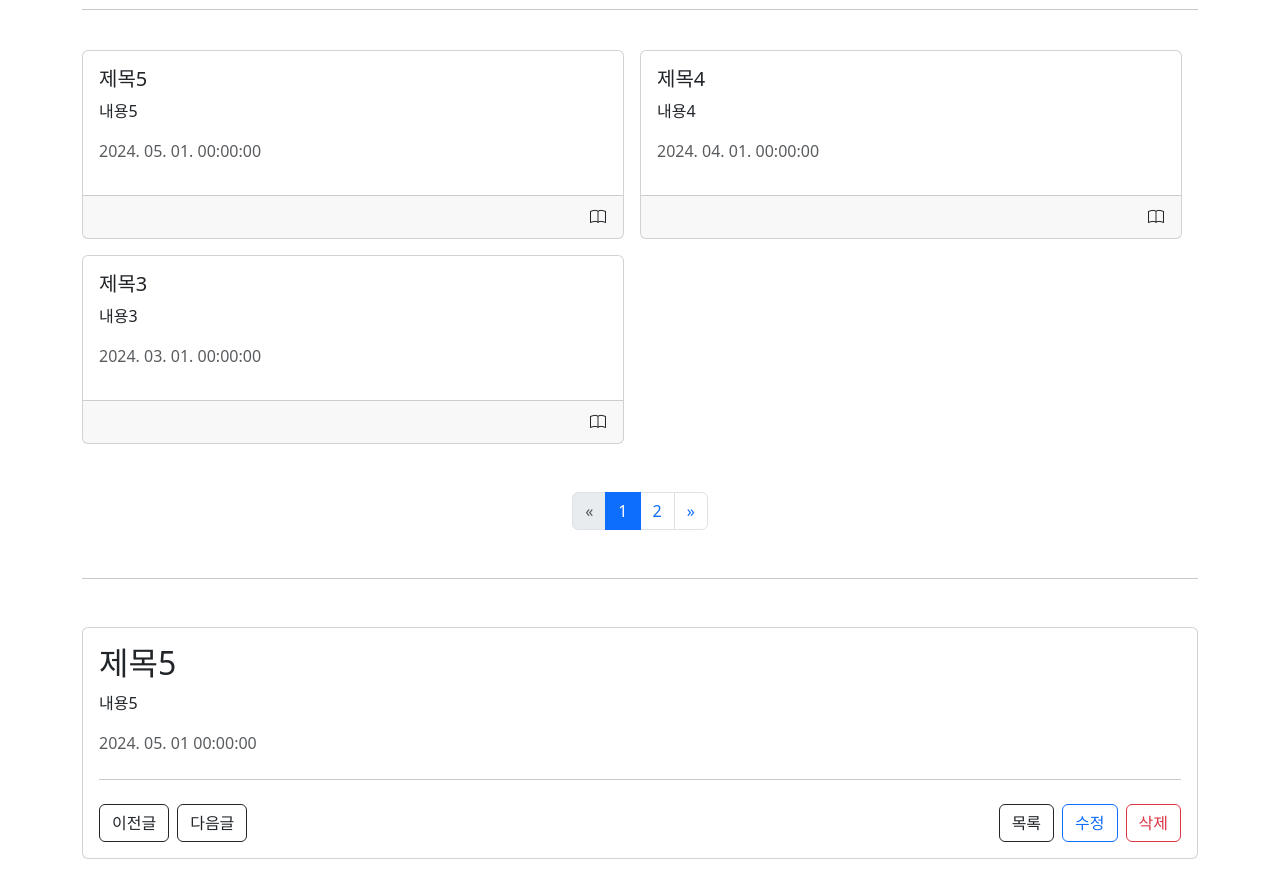
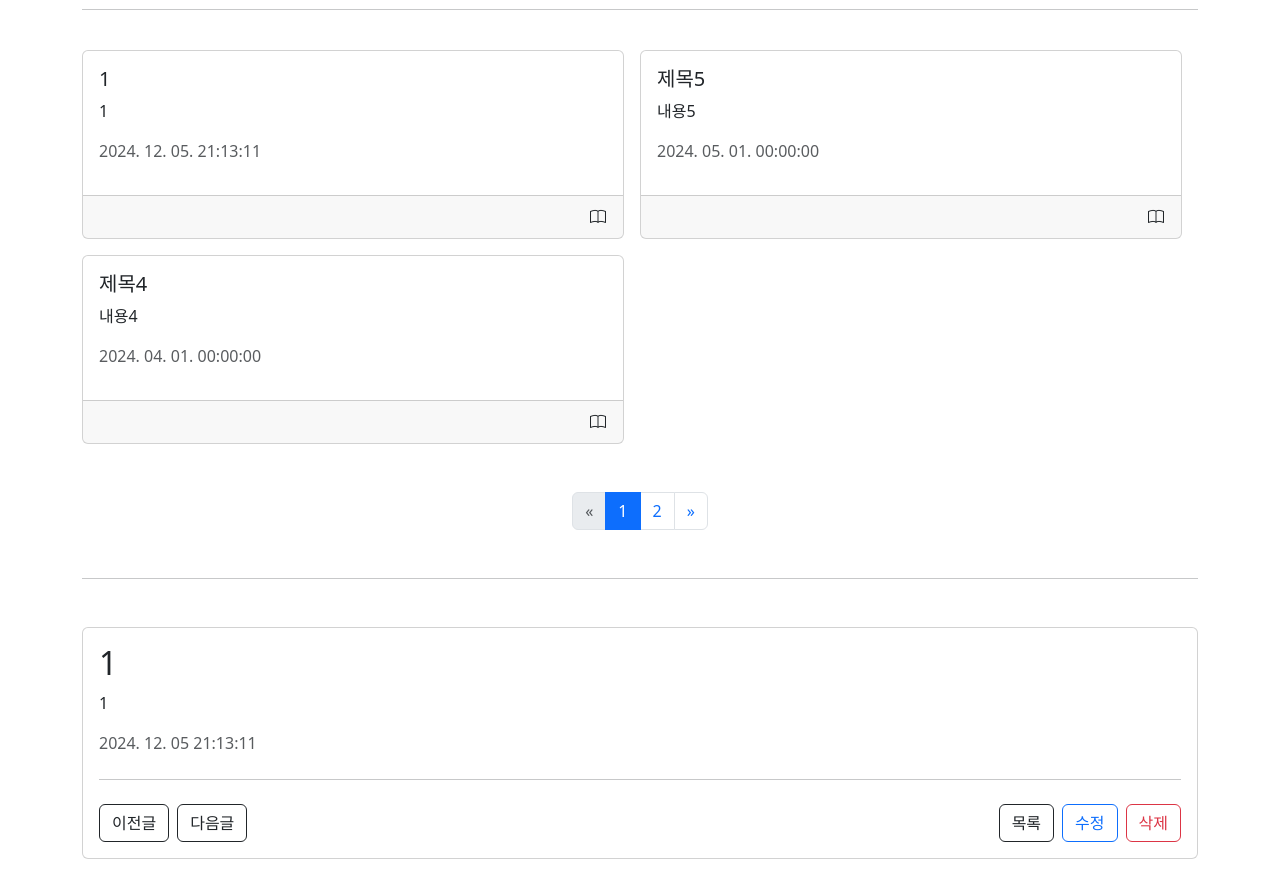
Before and after one commit to sum529-create/vue-board, a Vue app: page /posts in a window 1280 px wide. Shown: the part 220-1103 px from the top of the page. Built offline with nearby package versions, Linux system fonts and the light colour scheme; data requests are answered from the project's data file.

Commit message:
fix: Alert 컴포저블 함수로 분리
1. composables 폴더 생성 후 Alert 함수 분리
2. 게시글 생성 시 생성일시 dayjs 적용(sort 에러방지)

```diff
--- a/db.json
+++ b/db.json
@@ -29,6 +29,12 @@
       "title": "제목5",
       "content": "내용5",
       "createdAt": "2024-05-01"
+    },
+    {
+      "title": "1",
+      "content": "1",
+      "createdAt": "2024. 12. 05. 21:13:11",
+      "id": 6
     }
   ]
 }
--- a/src/App.vue
+++ b/src/App.vue
@@ -1,11 +1,15 @@
 <script setup>
 import TheHeader from "./layouts/TheHeader.vue";
 import TheView from "./layouts/TheView.vue";
+import { useAlert } from "@/composables/alert";
+// alert
+const { alerts } = useAlert();
 </script>
 
 <template>
   <the-header />
   <the-view />
+  <app-alert :items="alerts" />
 </template>
 
 <style scoped></style>
--- /dev/null
+++ b/src/composables/alert.js
@@ -0,0 +1,14 @@
+import { ref } from "vue";
+
+// data_alert
+const alerts = ref([]);
+export function useAlert() {
+  // mehtod_alert
+  const vAlert = (message, type = "error") => {
+    alerts.value.push({ message, type });
+    setTimeout(() => {
+      alerts.value.splice(0, 1);
+    }, 2000);
+  };
+  return { alerts, vAlert };
+}
--- a/src/views/post/PostCreateView.vue
+++ b/src/views/post/PostCreateView.vue
@@ -23,14 +23,18 @@
 
 <script setup>
 import { createPost } from "@/api/posts";
-import { reactive } from "vue";
+import { inject, reactive } from "vue";
 import { useRouter } from "vue-router";
 import PostForm from "@/components/posts/PostForm.vue";
+import { useAlert } from "@/composables/alert";
 
 const emit = defineEmits(["newPost"]);
 
+const { vAlert } = useAlert();
+
 // const today = new Date().toLocaleDateString("en-CA");
 const router = useRouter();
+const dayjs = inject("dayjs");
 
 const formatPost = reactive({
   title: "",
@@ -42,13 +46,17 @@ const save = async () => {
   try {
     const data = {
       ...formatPost,
-      createdAt: Date.now(),
+      createdAt: dayjs(Date.now()).format("YYYY. MM. DD. HH:mm:ss"),
     };
     await createPost(data);
     router.push({
       name: "PostList",
     });
-  } catch (error) {}
+    vAlert("게시글을 생성하였습니다.", "success");
+  } catch (error) {
+    vAlert("게시글 생성에 실패하였습니다.", "error");
+    console.error("Failed to Create Post: ", error);
+  }
 };
 
 const goListPage = () => {
--- a/src/views/post/PostEditView.vue
+++ b/src/views/post/PostEditView.vue
@@ -19,16 +19,18 @@
       </template>
     </post-form>
     <!-- <app-alert :show="showAlert" :message="alertMessage" :type="alertType" /> -->
-    <app-alert :items="alerts" />
   </div>
 </template>
 
 <script setup>
 import { getPostById, updatePost } from "@/api/posts";
 import PostForm from "@/components/posts/PostForm.vue";
+import { useAlert } from "@/composables/alert";
 import { onMounted, ref } from "vue";
 import { useRoute, useRouter } from "vue-router";
 
+// alert
+const { vAlert } = useAlert();
 // data
 const router = useRouter();
 const route = useRoute();
@@ -38,12 +40,6 @@ const form = ref({
   title: null,
   content: null,
 });
-
-// data_alert
-// const showAlert = ref(false);
-// const alertMessage = ref("");
-// const alertType = ref("error");
-const alerts = ref([]);
 
 // mounted
 onMounted(() => {
@@ -68,7 +64,7 @@ const edit = async () => {
   try {
     await updatePost(id, { ...form.value });
     vAlert("수정이 완료되었습니다.", "success");
-    // router.push({ name: "PostDetail", params: { id } });
+    router.push({ name: "PostDetail", params: { id } });
   } catch (error) {
     console.error("Failed to update post: ", error);
     vAlert(error.message);
@@ -82,17 +78,6 @@ const goDetail = () => {
     },
   });
 };
-// mehtod_alert
-const vAlert = (message, type = "error") => {
-  alerts.value.push({ message, type });
-  // showAlert.value = true;
-  // alertMessage.value = message;
-  // alertType.value = type;
-  setTimeout(() => {
-    // showAlert.value = false;
-    alerts.value.splice(0, 1);
-  }, 2000);
-};
 </script>
 
 <style lang="scss" scoped></style>
```
